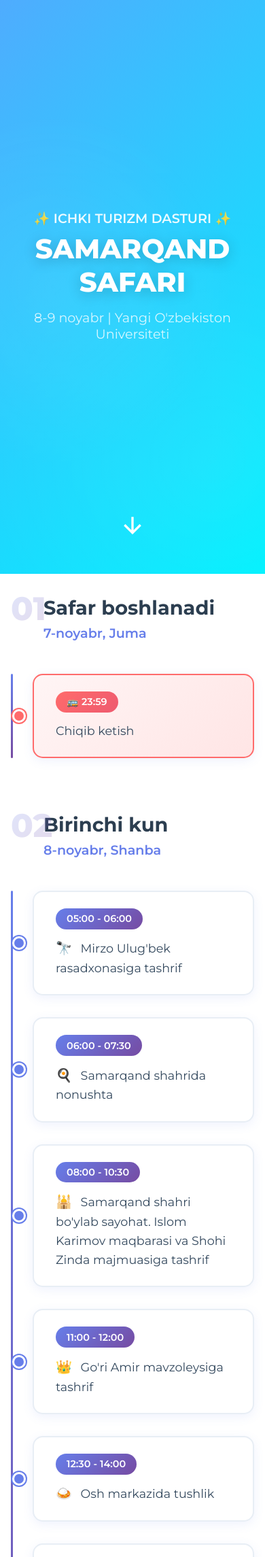
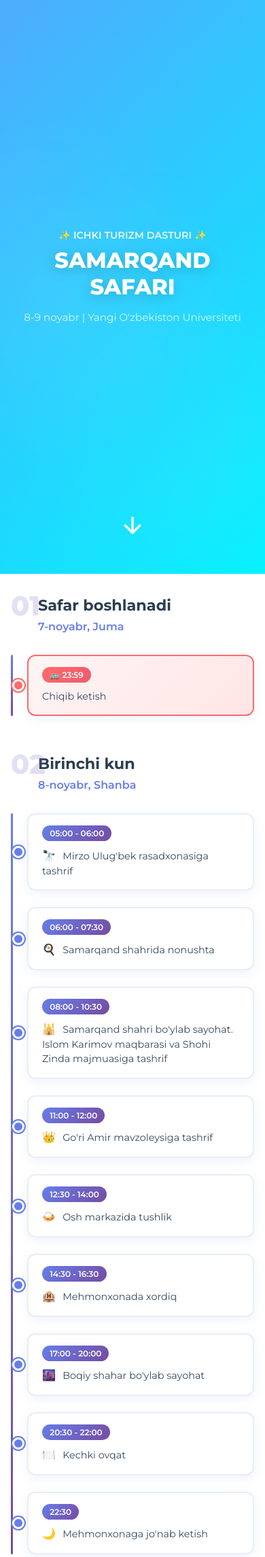
Before and after one commit to burkhon-n/Travel-Bot, a FastAPI app: page /webapp/agenda in a window 390 px wide. Shown: the top 2290 px of the page at 68% size. Run offline with FastAPI, Linux system fonts and the light colour scheme; parts of the project's set-up code (start-up, migrations or seed data) failed here and were passed over; some libraries are stand-ins or nearby versions.

Commit message:
Refactor styles in smarkand_trip.html for improved responsiveness and visual consistency

```diff
--- a/templates/agenda/smarkand_trip.html
+++ b/templates/agenda/smarkand_trip.html
@@ -57,7 +57,7 @@
         }
 
         .hero-content h1 {
-            font-size: 4rem;
+            font-size: 2.5rem;
             font-weight: 800;
             margin-bottom: 1rem;
             color: white;
@@ -66,7 +66,7 @@
         }
 
         .hero-content .subtitle {
-            font-size: 1.5rem;
+            font-size: 1rem;
             color: rgba(255, 255, 255, 0.9);
             margin-bottom: 0.5rem;
             font-weight: 600;
@@ -74,7 +74,7 @@
         }
 
         .hero-content .dates {
-            font-size: 1.2rem;
+            font-size: 0.95rem;
             color: rgba(255, 255, 255, 0.8);
             margin-bottom: 2rem;
             animation: fadeInUp 1s ease-out 0.4s both;
@@ -119,7 +119,7 @@
 
         .content-section {
             background: white;
-            padding: 4rem 2rem;
+            padding: 3rem 1.5rem;
         }
 
         .container {
@@ -128,7 +128,7 @@
         }
 
         .day-block {
-            margin-bottom: 5rem;
+            margin-bottom: 3.5rem;
             opacity: 0;
             animation: fadeInUp 1s ease-out forwards;
         }
@@ -139,15 +139,15 @@
 
         .day-header {
             position: relative;
-            padding-left: 3rem;
-            margin-bottom: 3rem;
+            padding-left: 2.5rem;
+            margin-bottom: 2rem;
         }
 
         .day-number {
             position: absolute;
             left: 0;
             top: -10px;
-            font-size: 5rem;
+            font-size: 3.5rem;
             font-weight: 800;
             background: linear-gradient(135deg, #667eea 0%, #764ba2 100%);
             -webkit-background-clip: text;
@@ -157,21 +157,21 @@
         }
 
         .day-title {
-            font-size: 2.5rem;
+            font-size: 1.75rem;
             font-weight: 700;
             color: #2c3e50;
             margin-bottom: 0.5rem;
         }
 
         .day-date {
-            font-size: 1.2rem;
+            font-size: 1rem;
             color: #667eea;
             font-weight: 600;
         }
 
         .timeline {
             position: relative;
-            padding-left: 3rem;
+            padding-left: 2rem;
         }
 
         .timeline::before {
@@ -187,10 +187,10 @@
 
         .event-card {
             position: relative;
-            margin-bottom: 2rem;
-            padding: 1.5rem 2rem;
+            margin-bottom: 1.5rem;
+            padding: 1rem 1.25rem;
             background: white;
-            border-radius: 15px;
+            border-radius: 12px;
             border: 2px solid #e8eef5;
             box-shadow: 0 4px 15px rgba(102, 126, 234, 0.1);
             transition: all 0.3s ease;
@@ -205,11 +205,11 @@
         .event-card::before {
             content: '';
             position: absolute;
-            left: -3rem;
+            left: -2rem;
             top: 50%;
             transform: translateY(-50%);
-            width: 14px;
-            height: 14px;
+            width: 12px;
+            height: 12px;
             background: #667eea;
             border-radius: 50%;
             border: 3px solid white;
@@ -225,19 +225,19 @@
 
         .event-time {
             display: inline-block;
-            padding: 0.4rem 1rem;
+            padding: 0.3rem 0.8rem;
             background: linear-gradient(135deg, #667eea 0%, #764ba2 100%);
             border-radius: 20px;
             font-weight: 600;
-            font-size: 0.9rem;
-            margin-bottom: 0.8rem;
+            font-size: 0.8rem;
+            margin-bottom: 0.6rem;
             color: white;
         }
 
         .event-description {
             color: #34495e;
-            font-size: 1.1rem;
-            line-height: 1.6;
+            font-size: 0.95rem;
+            line-height: 1.5;
         }
 
         .event-card.highlight {
@@ -256,37 +256,46 @@
 
         .icon {
             display: inline-block;
-            margin-right: 0.5rem;
-            font-size: 1.2rem;
+            margin-right: 0.4rem;
+            font-size: 1rem;
         }
 
         @media (max-width: 768px) {
             .hero-content h1 {
+                font-size: 2rem;
+            }
+
+            .hero-content .subtitle {
+                font-size: 0.9rem;
+            }
+
+            .day-number {
                 font-size: 2.5rem;
             }
 
-            .hero-content .subtitle {
-                font-size: 1.2rem;
-            }
-
-            .day-number {
-                font-size: 3rem;
-            }
-
             .day-title {
-                font-size: 1.8rem;
+                font-size: 1.4rem;
             }
 
             .timeline {
-                padding-left: 2rem;
+                padding-left: 1.5rem;
             }
 
             .event-card::before {
-                left: -2rem;
+                left: -1.5rem;
             }
 
             .content-section {
                 padding: 2rem 1rem;
+            }
+
+            .event-description {
+                font-size: 0.9rem;
+            }
+
+            .event-time {
+                font-size: 0.75rem;
+                padding: 0.25rem 0.7rem;
             }
         }
     </style>
```
